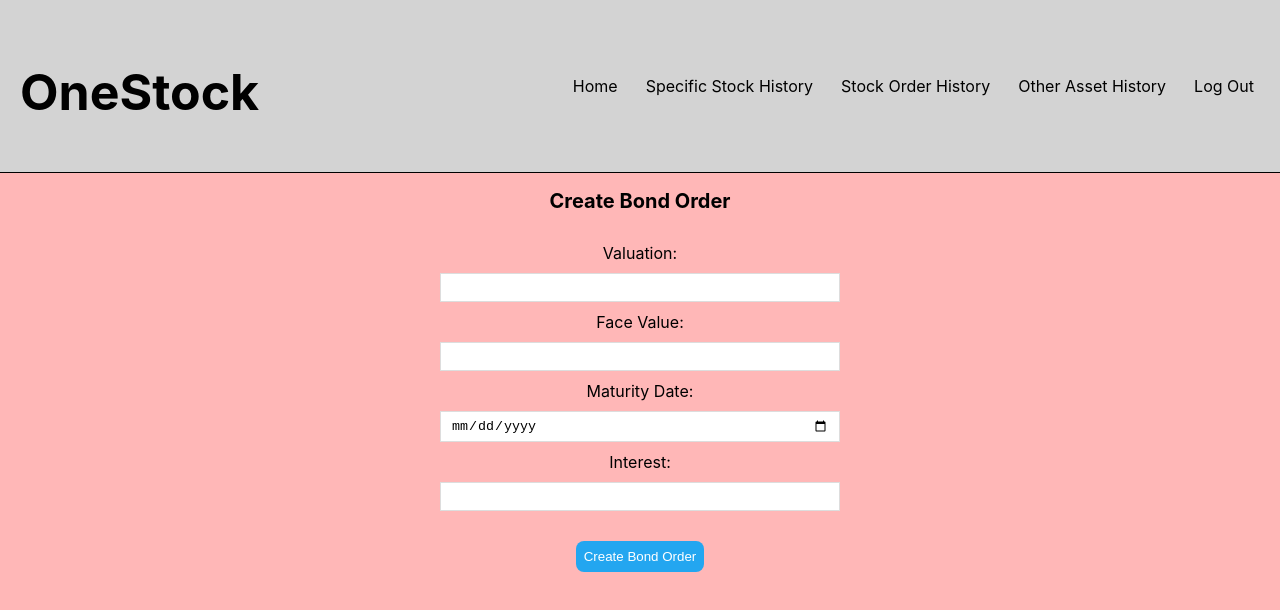
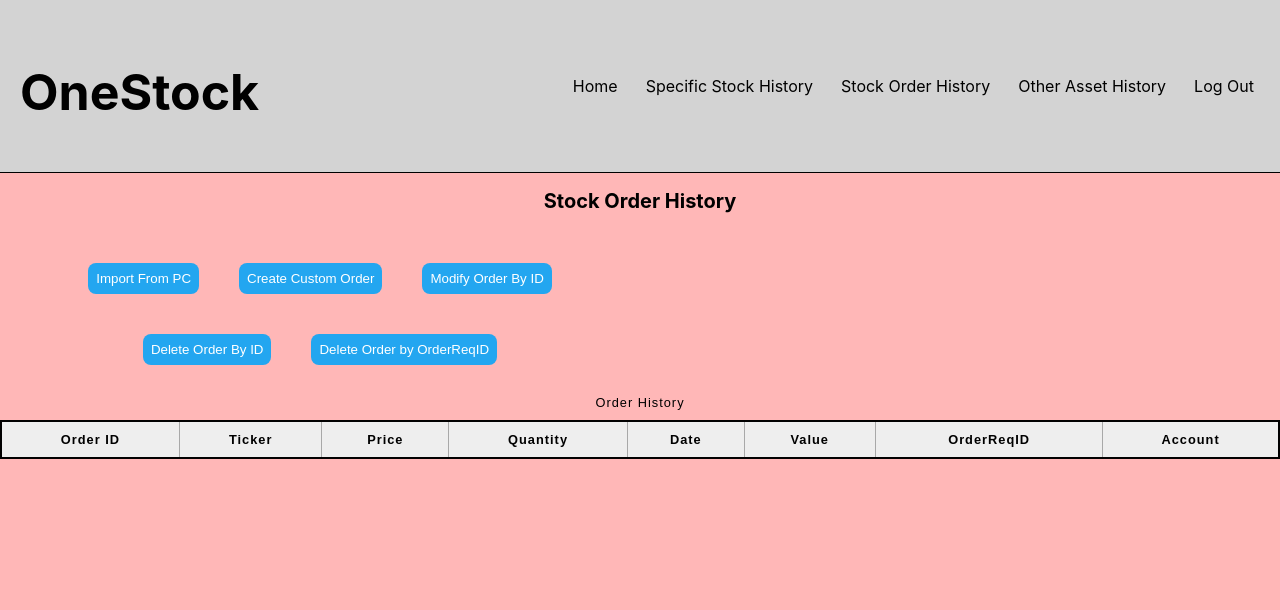
Before and after one commit to mohtashim-khan/OneStock, a React (Create React App) app in the folder frontend/: page /StockOrderHistory in a window 1280 px wide. Shown: the top 610 px of the page. Built offline with nearby package versions, Linux system fonts and the light colour scheme.

Commit message:
Stock Order History

```diff
--- a/frontend/src/App.js
+++ b/frontend/src/App.js
@@ -14,6 +14,7 @@ import CreateRealEstateOrder from './pages/CreateRealEstateOrder';
 import ModifyRealEstateOrder from './pages/ModifyRealEstateOrder';
 import ModifyBondOrder from './pages/ModifyBondOrder';
 import CreateBondOrder from './pages/CreateBondOrder';
+import StockOrderHistory from './pages/StockOrderHistory';
 
 function App() {
 
@@ -22,7 +23,7 @@ function App() {
     <div className="App">
       <div className = "content">
 
-        <CreateBondOrder/>
+        <StockOrderHistory/>
 
 
       </div>
--- /dev/null
+++ b/frontend/src/css/StockOrderHistory.css
@@ -0,0 +1,55 @@
+
+
+.StockOrderHistory
+{
+    display: flex;
+    flex-direction: column;
+    justify-content: center;
+
+}
+
+.buttonsContainer
+{
+    align-items: center;
+    justify-content: center;
+    width:50%;
+
+}
+
+td,
+th {
+    border: 1px solid rgb(168, 168, 168);
+    padding: 10px;
+}
+
+td {
+    text-align: center;
+}
+
+tr:nth-child(even) {
+    background-color: #eee;
+}
+
+th[scope="col"] {
+    background-color: #000000;
+    color: rgb(243, 243, 243);
+}
+
+th[scope="row"] {
+    background-color: #d7d9f2;
+}
+
+caption {
+    padding: 10px;
+    caption-side: btop;
+}
+
+table[val = "5"] {
+    position: relative;
+    border-collapse: collapse;
+    border: 2px solid rgb(2, 1, 1);
+    letter-spacing: 1px;
+    font-family: sans-serif;
+    font-size: .8rem;
+
+}
--- /dev/null
+++ b/frontend/src/pages/StockOrderHistory.js
@@ -0,0 +1,47 @@
+import React, { Component } from 'react';
+import NavBar from '../components/Navbar';
+import "../css/StockOrderHistory.css"
+
+const StockOrderHistory = () => {
+
+    const value = 'hello';
+    return (
+        <div className="content">
+            <NavBar />
+            <h2>Stock Order History</h2>
+            <div className="StockOrderHistory">
+                <div className="buttonsContainer">
+                    <button>Import From PC</button>
+                    <button> Create Custom Order</button>
+                    <button>Modify Order By ID</button>
+                    <button>Delete Order By ID</button>
+                    <button>Delete Order by OrderReqID</button>
+                </div>
+
+
+
+                <table val="5">
+                    <caption>Order History</caption>
+
+                    <tr>
+                        <th>Order ID</th>
+                        <th>Ticker</th>
+                        <th>Price</th>
+                        <th>Quantity</th>
+                        <th>Date</th>
+                        <th>Value</th>
+                        <th>OrderReqID</th>
+                        <th>Account</th>
+                    </tr>
+                </table>
+            </div>
+
+
+        </div>
+
+
+
+    );
+}
+
+export default StockOrderHistory;
```
